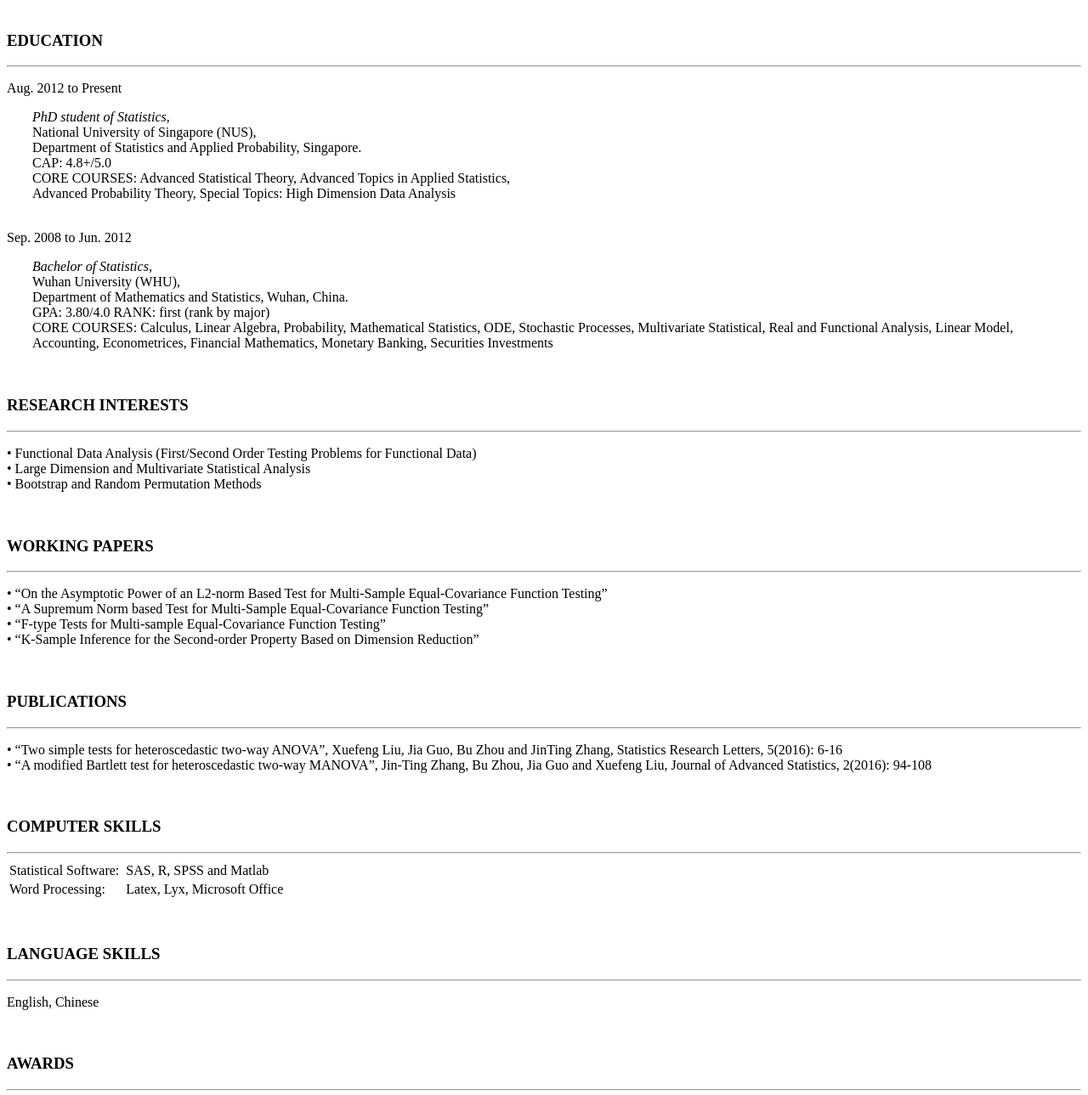
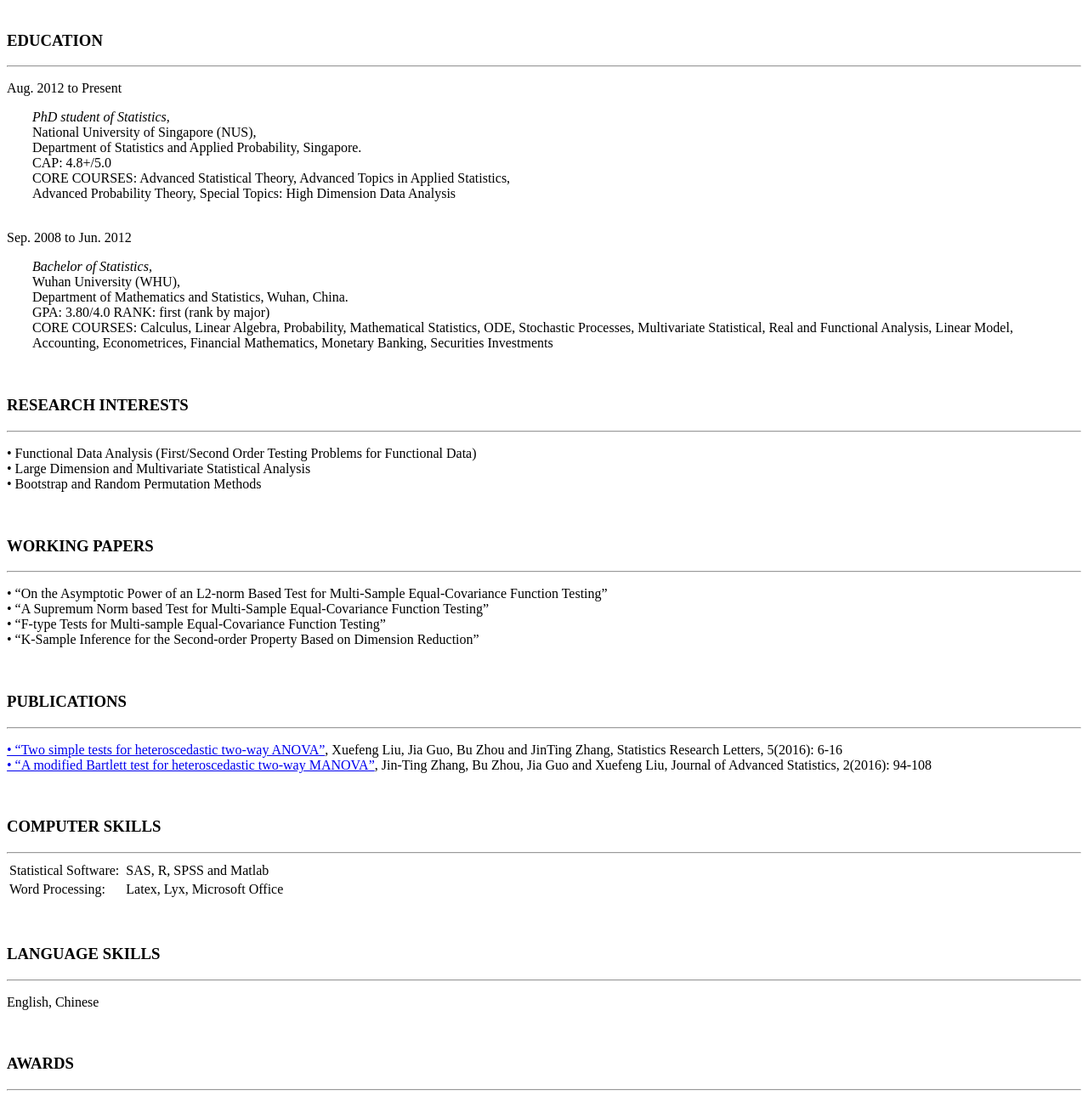
Before and after one commit to statguojia/statguojia.github.io, a plain HTML site: page index.html in a window 1280 px wide. Shown: the part 132-1421 px from the top of the page at 85% size. Drawn offline with Linux system fonts and the light colour scheme.

Commit message:
Update index.html
Edited name, added publication links.

```diff
--- a/index.html
+++ b/index.html
@@ -1,4 +1,4 @@
-<h2 style="text-align: center;">GUO JIA</h2>
+<h2 style="text-align: center;">Jia GUO</h2>
 <table align="center">
 <tbody>
 <tr>
@@ -31,7 +31,8 @@
 <p>&nbsp;</p>
 <h3>PUBLICATIONS</h3>
 <hr />
-<p>&bull; &ldquo;Two simple tests for heteroscedastic two-way ANOVA&rdquo;, Xuefeng Liu, Jia Guo, Bu Zhou and JinTing Zhang, Statistics Research Letters, 5(2016): 6-16<br />&bull; &ldquo;A modified Bartlett test for heteroscedastic two-way MANOVA&rdquo;, Jin-Ting Zhang, Bu Zhou, Jia Guo and Xuefeng Liu, Journal of Advanced Statistics, 2(2016): 94-108</p>
+<p><a href="http://www.srl-journal.org/PaperInfo.aspx?ID=30391">&bull; &ldquo;Two simple tests for heteroscedastic two-way ANOVA&rdquo;</a>, Xuefeng Liu, Jia Guo, Bu Zhou and JinTing Zhang, Statistics Research Letters, 5(2016): 6-16<br />
+  <a href="http://www.isaacpub.org/PaperInformation.aspx?ids=2&pid=1030&jqy=Volume%201,%20Number%202,%20June%202016&JShortName=JAS">&bull; &ldquo;A modified Bartlett test for heteroscedastic two-way MANOVA&rdquo;</a>, Jin-Ting Zhang, Bu Zhou, Jia Guo and Xuefeng Liu, Journal of Advanced Statistics, 2(2016): 94-108</p>
 <p>&nbsp;</p>
 <h3>COMPUTER SKILLS</h3>
 <hr />
```
